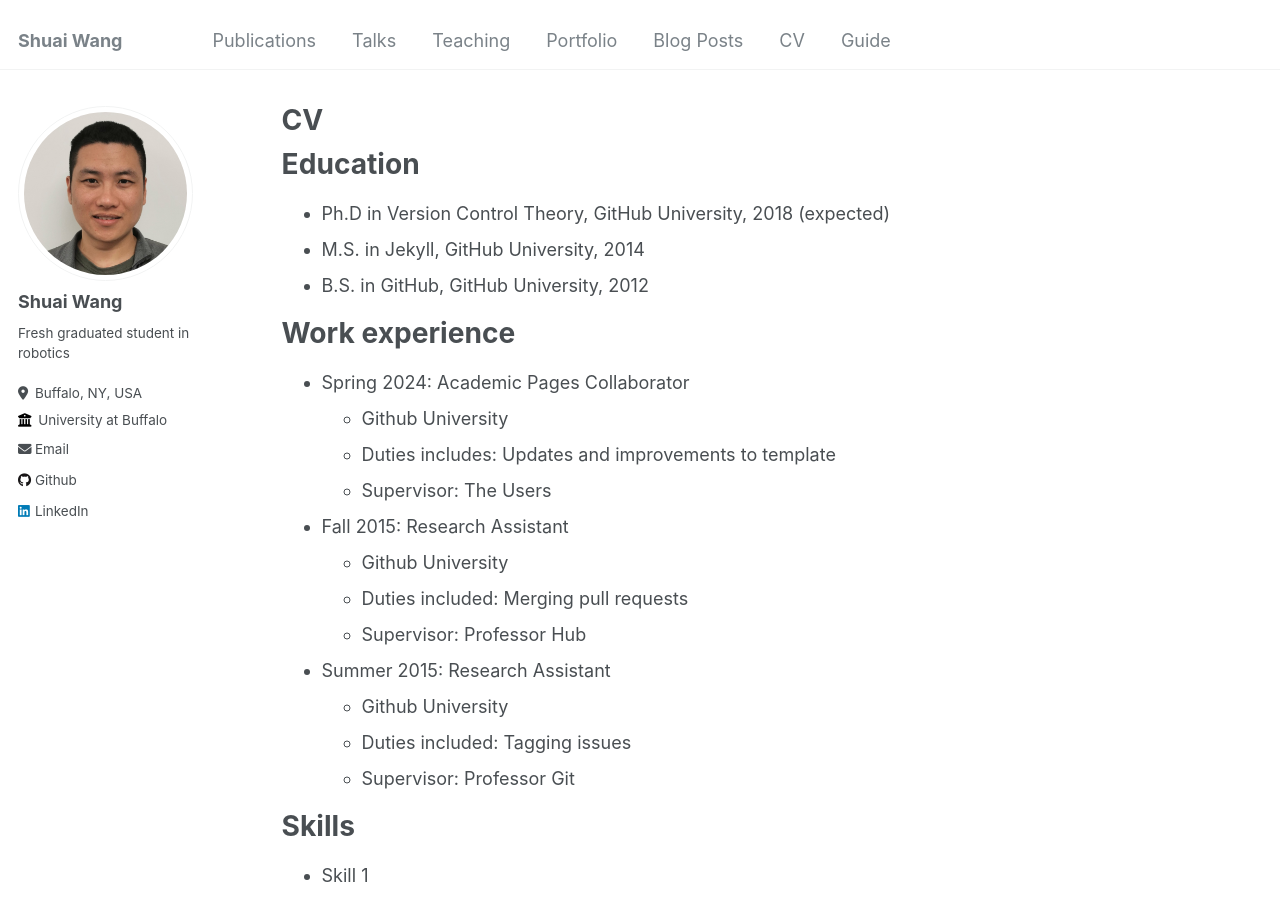
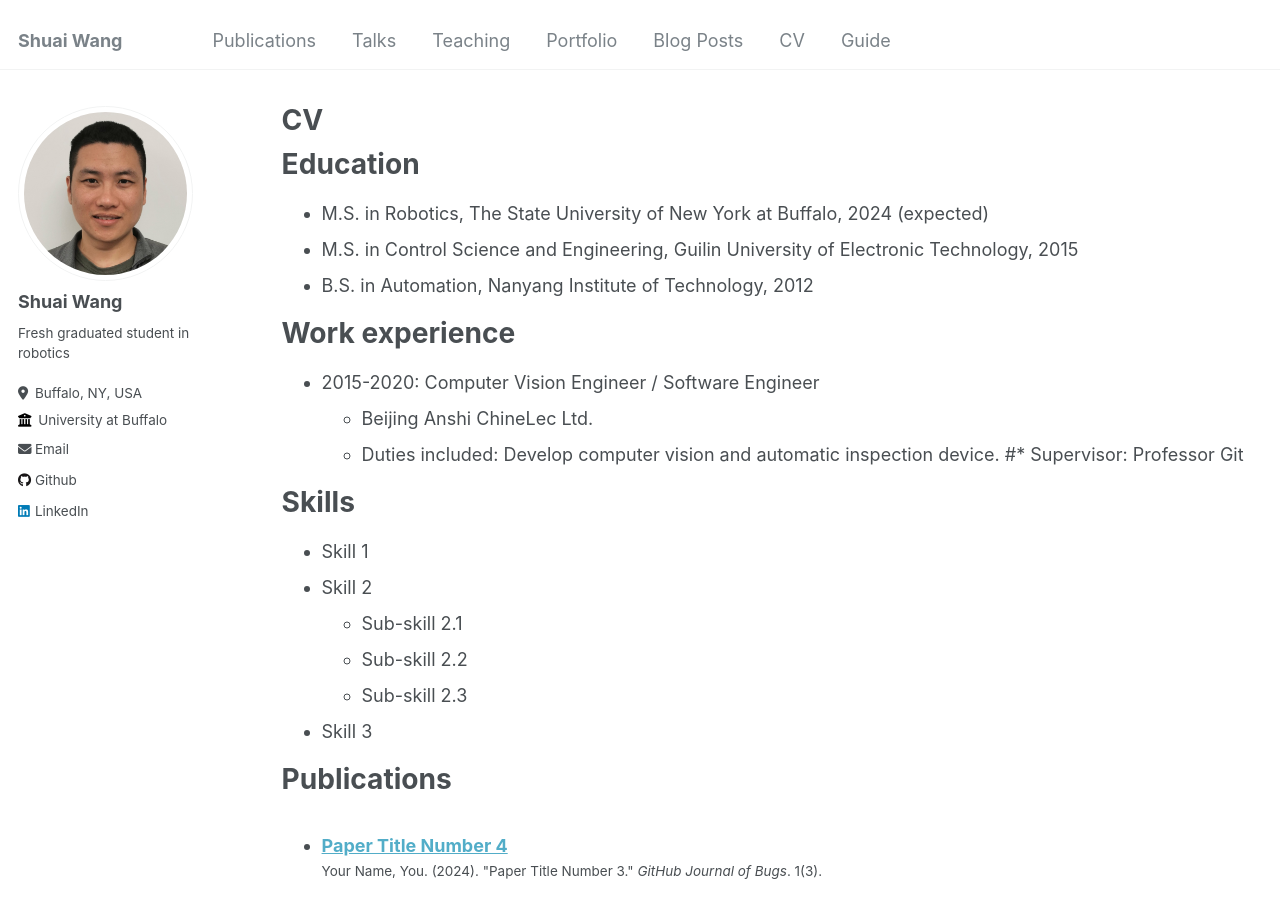
Before and after one commit to shuaiwang0/shuaiwang0.github.io, a Jekyll site: the page built from _pages/cv.md, in a window 1280 px wide and 900 px high. Built offline with Jekyll 4.4.1, drawn with Linux system fonts in a browser that asks for light colours; a file with an impossible date is left out.

Commit message:
Update cv.md

```diff
--- a/_pages/cv.md
+++ b/_pages/cv.md
@@ -11,26 +11,16 @@ redirect_from:
 
 Education
 ======
-* Ph.D in Version Control Theory, GitHub University, 2018 (expected)
-* M.S. in Jekyll, GitHub University, 2014
-* B.S. in GitHub, GitHub University, 2012
+* M.S. in Robotics, The State University of New York at Buffalo, 2024 (expected)
+* M.S. in Control Science and Engineering, Guilin University of Electronic Technology, 2015
+* B.S. in Automation, Nanyang Institute of Technology, 2012
 
 Work experience
 ======
-* Spring 2024: Academic Pages Collaborator
-  * Github University
-  * Duties includes: Updates and improvements to template
-  * Supervisor: The Users
-
-* Fall 2015: Research Assistant
-  * Github University
-  * Duties included: Merging pull requests
-  * Supervisor: Professor Hub
-
-* Summer 2015: Research Assistant
-  * Github University
-  * Duties included: Tagging issues
-  * Supervisor: Professor Git
+* 2015-2020: Computer Vision Engineer / Software Engineer
+  * Beijing Anshi ChineLec Ltd.
+  * Duties included: Develop computer vision and automatic inspection device.
+  #* Supervisor: Professor Git
 
 Skills
 ======
```
